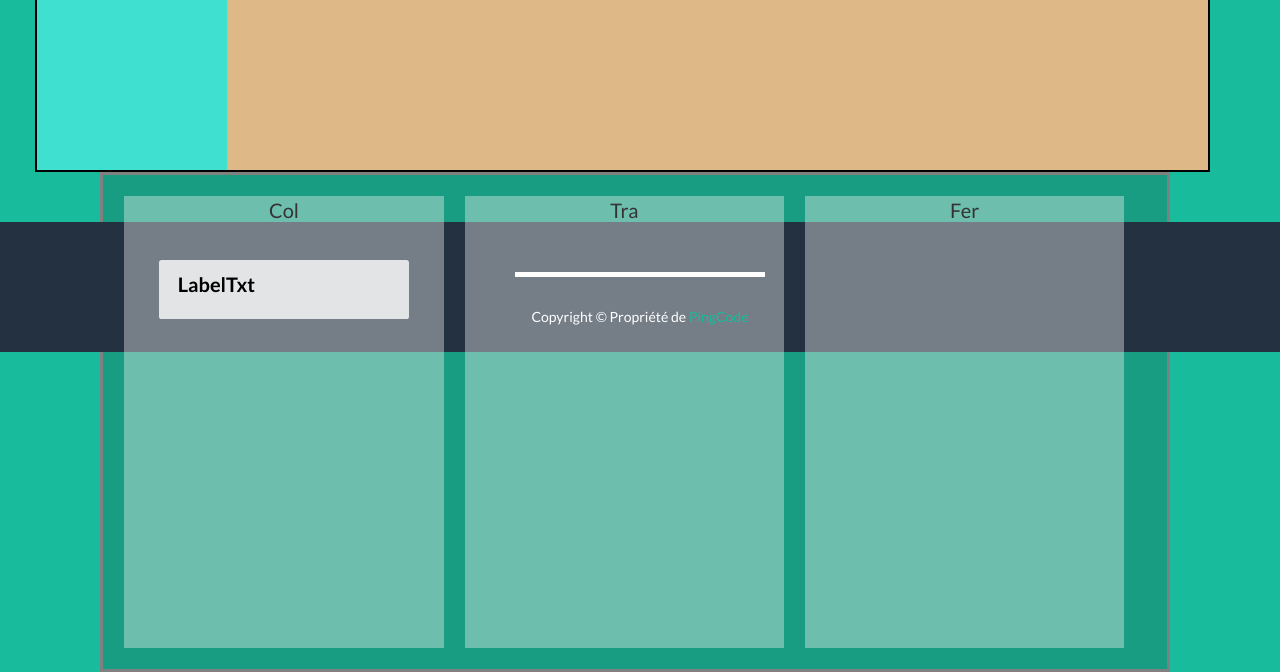
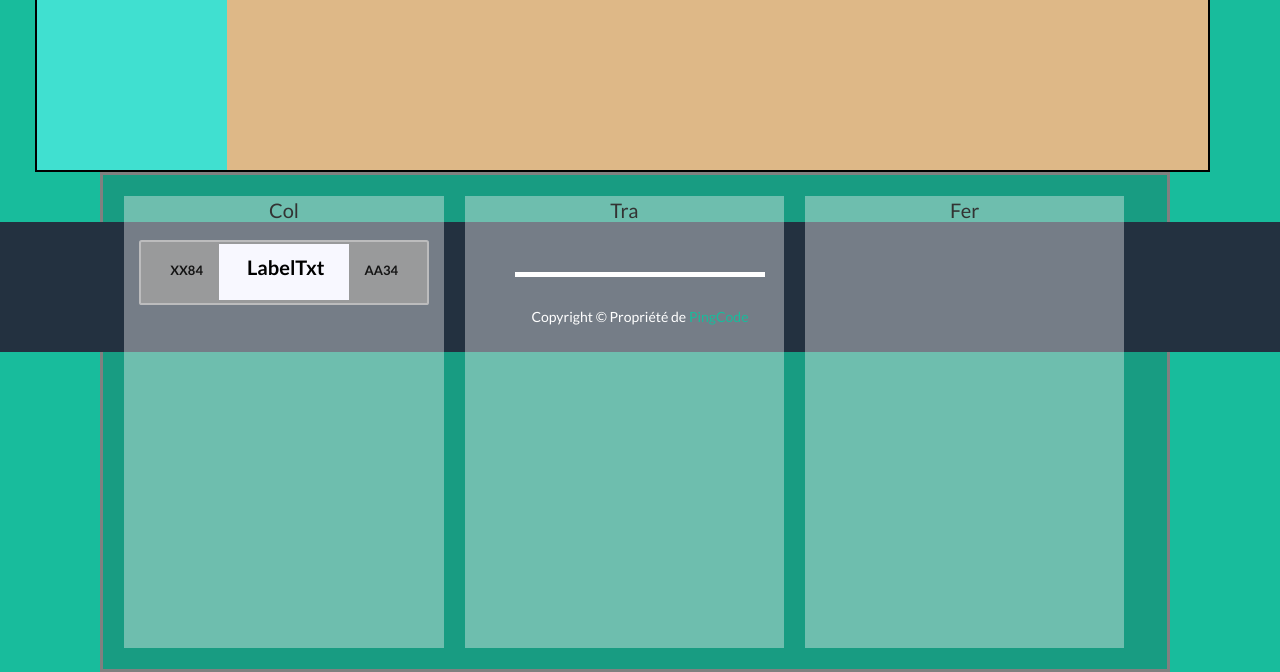
Before and after one commit to PingCode76/drag-and-drop-diagram, a Flask app: page / in a window 1280 px wide. Shown: the part 618-1290 px from the top of the page. Run offline with Flask 2, Linux system fonts and the light colour scheme; some libraries are stand-ins or nearby versions.

Commit message:
add controllers folder, label design

```diff
--- a/app/static/css/diagram.css
+++ b/app/static/css/diagram.css
@@ -51,10 +51,13 @@
 .label {
     border : 2px rgba(240,240,240, 0.7) ;
     display: flex;
-    margin: 35px;
-    background-color:  rgba(240,240,240, 0.9);
+    width: auto;
+    justify-content: center;
+    margin: 15px;
+    background-color:  rgba(158, 158, 158, 0.9);
     color: black;
     text-align : center;
+    border: 2px solid rgba(240,240,240, 0.4);
 
 }
 .label p{
@@ -62,6 +65,26 @@
     text-align : center;
     padding: 12px;
 }
+.label-center{
+    border: 1px solid ghostwhite;
+    background-color: ghostwhite;
+}
+.node{
+    text-align: center;
+    vertical-align: middle;
+    border-radius: 15px;
+    /*background-color: seashell;*/
+    color: rgb(20,20,20);
+    font-size: 13px;
+    padding-top: 20px;
+}
+/*
+<div class="col-lg-2 node-in node"> XX84</div>
+<div class="col-lg-8 label-center">
+    <p> LabelTxt </p>
+</div>
+<div class="col-lg-2 node-out node"> AA34</div>
+*/
 
 /******** other ********/
 
--- a/app/templates/index.html
+++ b/app/templates/index.html
@@ -25,7 +25,7 @@
 
         <div class="container">
             <div class="container-diagram">
-                <h4>[[ diagramTitle ]] </h4>
+                <h4> [[ diagramTitle ]] </h4>
 
                     <div class="row">
 
@@ -33,7 +33,13 @@
                         <div class="col">
                             <p> Col </p>
                             <div class="label">
-                                <p> LabelTxt </p>
+                                <div class="row">
+                                    <div class="col-lg-3 node-in node"> XX84</div>
+                                    <div class="col-lg-6 label-center">
+                                        <p> LabelTxt </p>
+                                    </div>
+                                    <div class="col-lg-3 node-out node"> AA34</div>
+                                </div>
                             </div>
                         </div>
 
--- a/app/views.py
+++ b/app/views.py
@@ -1,6 +1,6 @@
 from flask import Flask, render_template, url_for, request, jsonify
 
-from .utils import *
+from .controllers.utils import *
 
 app = Flask(__name__)
 app.config.from_object('config')
```
Also changed, not shown: app/controllers/utils.py (renamed from app/utils.py), 2 other files.
